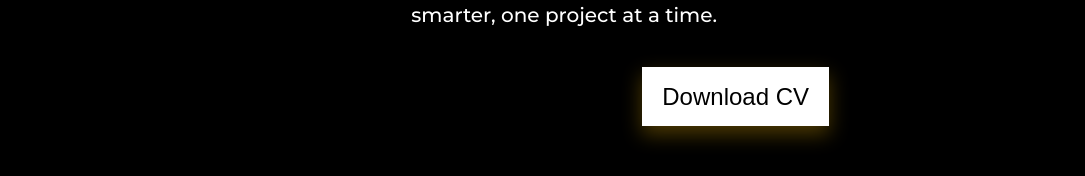
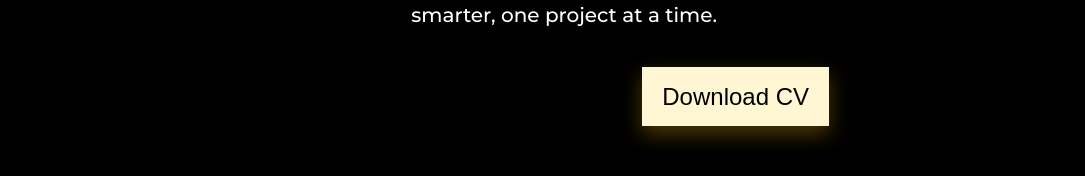
Before and after one commit to Fiery-sama/portfolio, a React (Vite) app: page / in a window 1280 px wide. In both pictures the pointer is over the link "Download CV". Shown: the part 1365-1541 px from the top of the page, without its empty margins (188-1273 px from the left). Built offline with nearby package versions, Linux system fonts and the light colour scheme; a web font is replaced by a local one.

Commit message:
Update index.css

```diff
--- a/src/index.css
+++ b/src/index.css
@@ -64,5 +64,5 @@ html, body {
 .hover-btn:hover {
   transform: scale(1.05);
   box-shadow: 0 8px 20px rgba(255, 193, 7, 0.3);
-  background-color: white;
+  background-color: rgb(255, 246, 212);
 }
```
